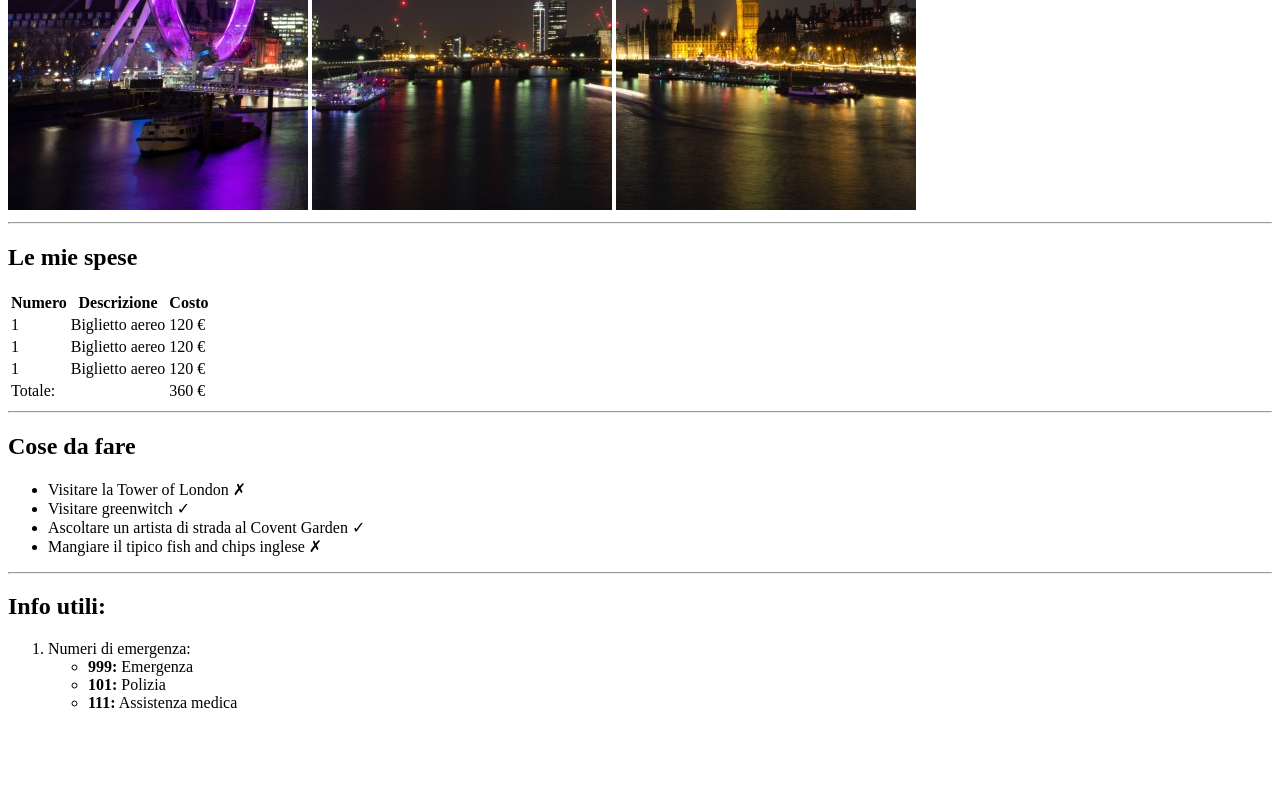
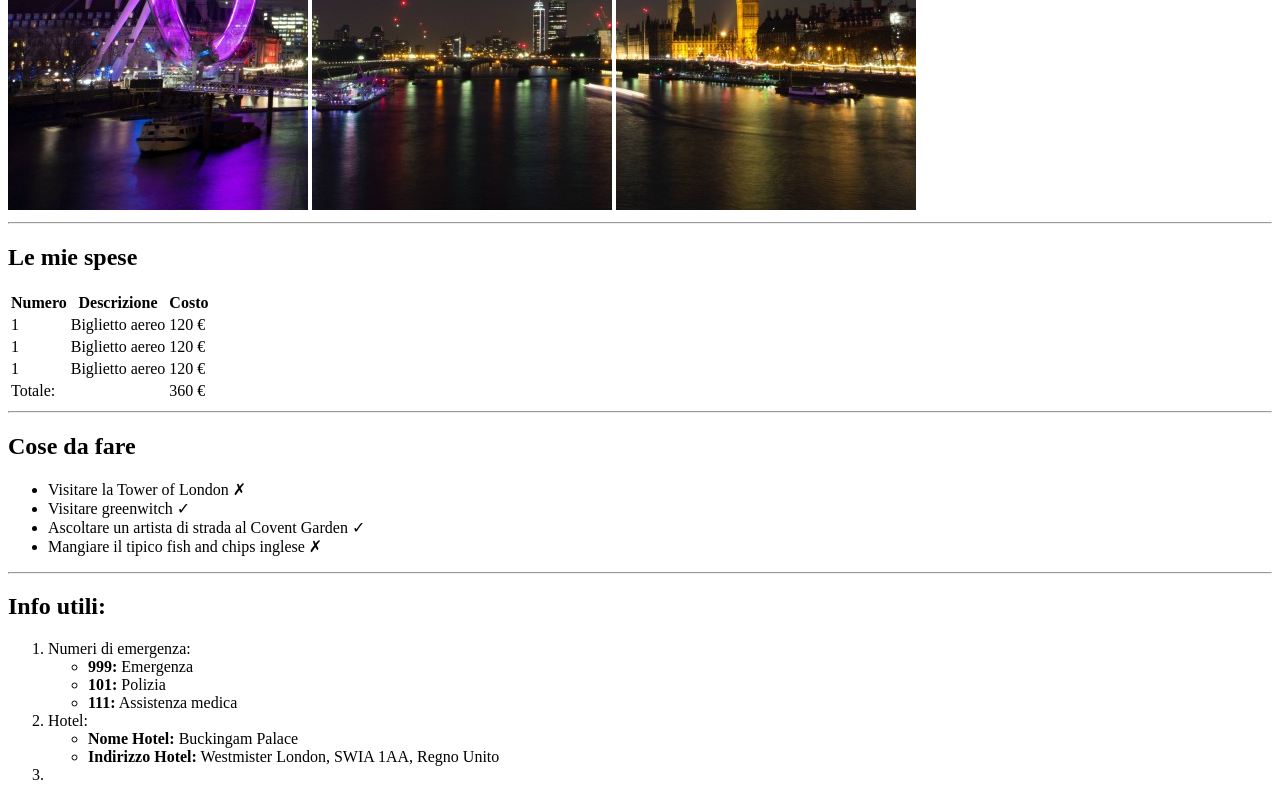
Before and after one commit to Marcomagnano93/html-london-trip, a plain HTML site: page index.html in a window 1280 px wide. Shown: the part 470-1270 px from the top of the page. Before the commit the page ends 1198 px from the top, so only its background shows below. Drawn offline with Linux system fonts and the light colour scheme.

Commit message:
ADD: ol - li 2 hotel

```diff
--- a/index.html
+++ b/index.html
@@ -83,6 +83,13 @@
                     <li><strong>111:</strong> Assistenza medica</li>
                 </ul>
             </li>
+            <li>Hotel:
+                <ul>
+                    <li><strong>Nome Hotel:</strong> Buckingam Palace</li>
+                    <li><strong>Indirizzo Hotel:</strong> Westmister London, SWIA 1AA, Regno Unito</li>
+                </ul>
+            </li>
+            <li></li>
         </ol>
     </footer>
 </body>
```
